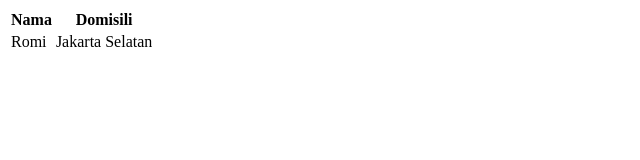
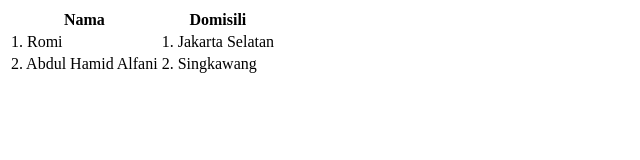
Before and after one commit to mromiario/git-exercise-batch8, a plain HTML site: page index.html in a window 1280 px wide. Shown: the whole page, without its empty margins (0-640 px from the left). Drawn offline with Linux system fonts and the light colour scheme.

Commit message:
Adding data - Abdul Hamid Alfani

```diff
--- a/index.html
+++ b/index.html
@@ -3,8 +3,16 @@
       <th>Nama</th>
       <th>Domisili</th>
     </tr>
+
     <tr>
-      <td>Romi</td>
-      <td>Jakarta Selatan</td>
+      <td>1. Romi</td>
+      <td>1. Jakarta Selatan</td>
     </tr>
+
+    <tr>
+      <td>2. Abdul Hamid Alfani</td>
+      <td>2. Singkawang</td>
+    </tr>
+
+
   </table>
```
